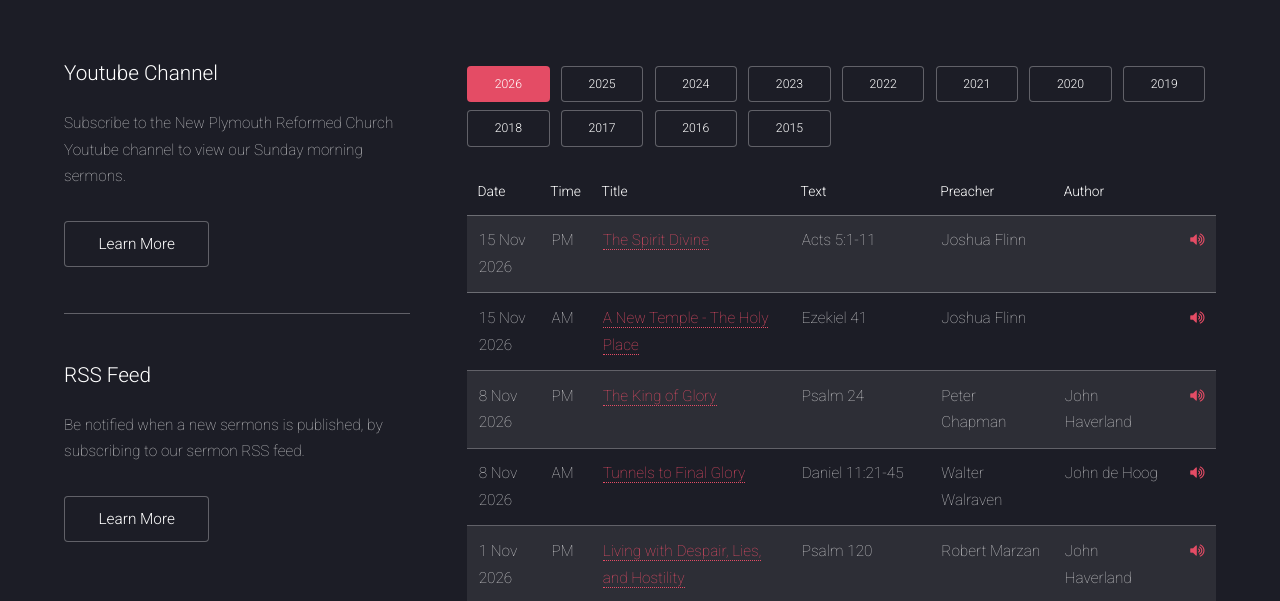
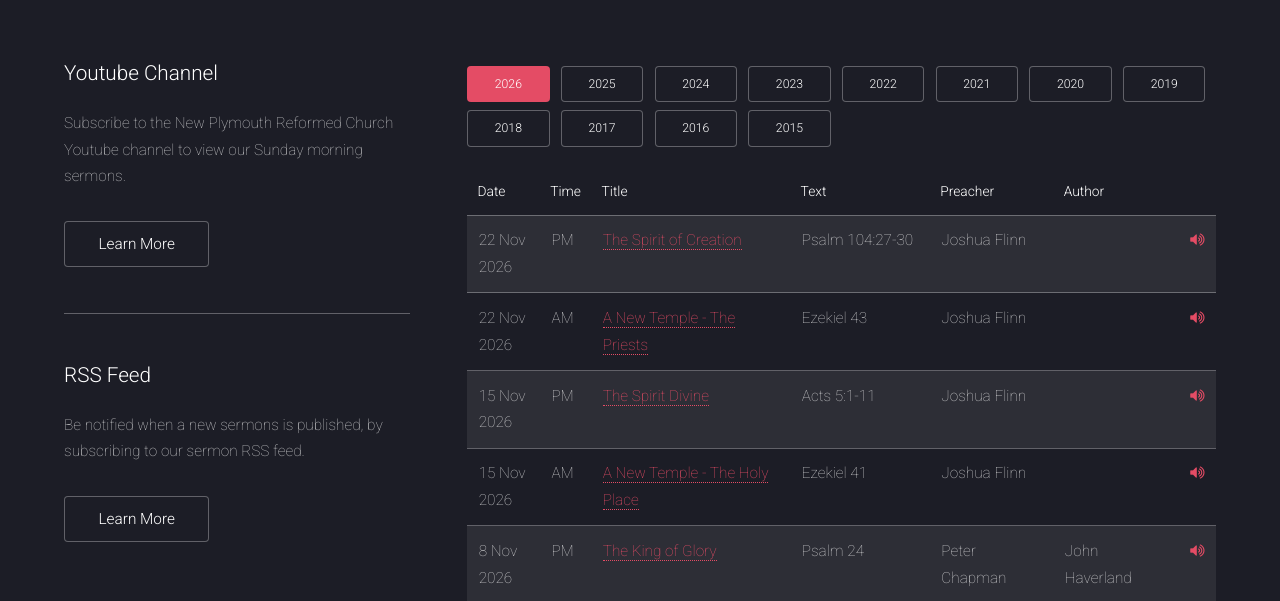
Before and after one commit to nprc/nprc.nz, a plain HTML site: page sermons.html in a window 1280 px wide. Shown: the part 217-818 px from the top of the page. Drawn offline with Linux system fonts and the light colour scheme.

Commit message:
Added Sunday's Sermons

```diff
--- a/sermons.html
+++ b/sermons.html
@@ -128,6 +128,28 @@
 													</tr>
 												</thead>
 												<tbody>
+													<tr>
+														<td>22 Nov 2026</td>
+														<td>PM</td>
+														<td>The Spirit of Creation</td>
+														<td>Psalm 104:27-30</td>
+														<td>Joshua Flinn</td>
+														<td>&nbsp;</td>
+														<td>
+															<a href="sermons/2026-11-22%20-%20The%20Spirit%20of%20Creation%20-%20Psalm%20104_27-30.mp3" class="icon fa-volume-up" title="Listen to MP3" target="_blank"><span class="label">Listen to MP3</span></a>
+														</td>
+													</tr>
+													<tr>
+														<td>22 Nov 2026</td>
+														<td>AM</td>
+														<td>A New Temple - The Priests</td>
+														<td>Ezekiel 43</td>
+														<td>Joshua Flinn</td>
+														<td>&nbsp;</td>
+														<td>
+															<a href="sermons/2026-11-22%20-%20A%20New%20Temple%20-%20The%20Priests%20-%20Ezekiel%2042.mp3" class="icon fa-volume-up" title="Listen to MP3" target="_blank"><span class="label">Listen to MP3</span></a>
+														</td>
+													</tr>
 													<tr>
 														<td>15 Nov 2026</td>
 														<td>PM</td>
```
